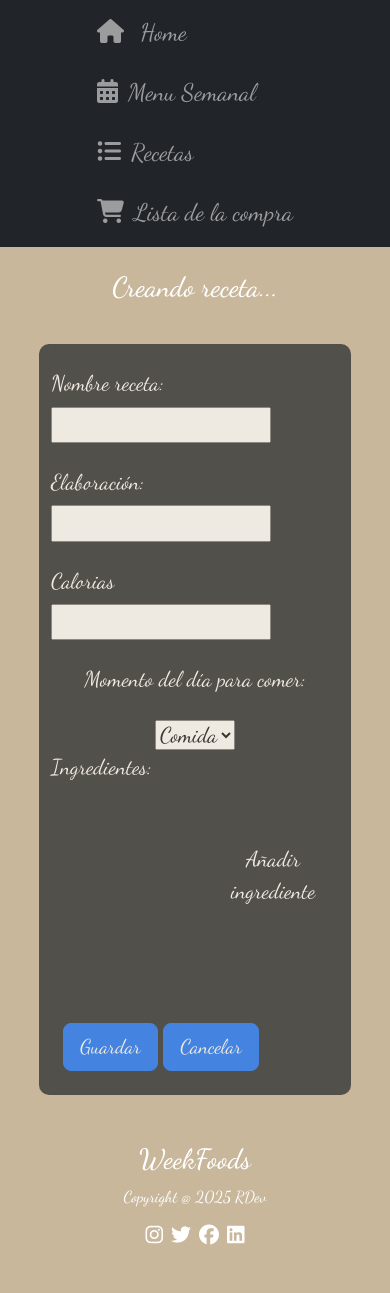
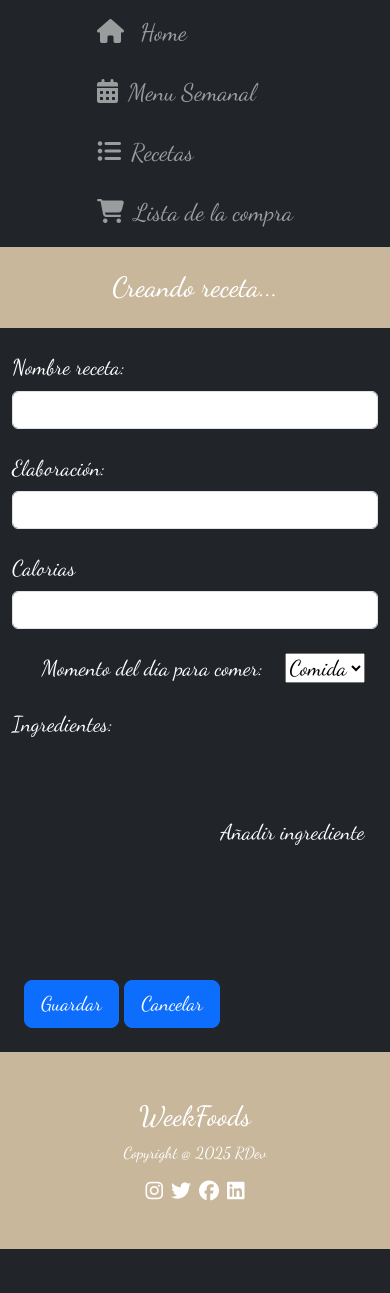
Before and after one commit to rdelgadodev/WeekFoods, a Django app: page /recetas/crear_receta/ in a window 390 px wide. Shown: the part 242-1535 px from the top of the page. After the commit the page ends 1491 px from the top, so only its background shows below. Run offline with Django 5.2, Linux system fonts and the light colour scheme; the visitor is signed in with stand-in values (Sample User, id 1); data that the repository does not hold is empty; some libraries are stand-ins or nearby versions; some web fonts are replaced.

Commit message:
Últimos cambios responsive

```diff
--- a/Recetas/forms.py
+++ b/Recetas/forms.py
@@ -2,25 +2,20 @@ from django.forms import ModelForm, TextInput, NumberInput, Select, URLInput
 from django import forms
 from WeekFoodsApp.models import Recipe, Ingredient
 
-"""class CustomMMCF(forms.ModelMultipleChoiceField):
-    def label_from_instance(self, ingredient):
-        return ingredient.name"""
 
 class RecipeForms(ModelForm):
 
-    ingredients = forms.ModelMultipleChoiceField(queryset = Ingredient.objects.all(),
-                                                 widget = forms.CheckboxSelectMultiple)
+    ingredients = forms.ModelMultipleChoiceField(queryset=Ingredient.objects.all(),
+                                                 widget=forms.CheckboxSelectMultiple)
 
     class Meta:
         model = Recipe
-        fields = ['name', 'elaboration', 'when_you_eat', 'calories', 'ingredients']
-        widgets = {'name': TextInput(attrs={'required':True}),
-                   'elaboration': URLInput(attrs={'required':True}),
-                   'when_you_eat': Select(attrs={'required':True}),
-                   'calories': NumberInput(attrs={'required':True})}
-
-
-
+        fields = ['name', 'elaboration',
+                  'when_you_eat', 'calories', 'ingredients']
+        widgets = {'name': TextInput(attrs={'required': True, 'class': 'form-control'}),
+                   'elaboration': URLInput(attrs={'required': True, 'class': 'form-control'}),
+                   'when_you_eat': Select(attrs={'required': True}),
+                   'calories': NumberInput(attrs={'required': True, 'class': 'form-control'})}
 
 
 class IngredientForms(ModelForm):
@@ -28,7 +23,7 @@ class IngredientForms(ModelForm):
         model = Ingredient
         fields = ['name_ingredient', 'type_food', 'price']
         widgets = {
-            'name_ingredient': TextInput(attrs={'required':True}),
-            'type_food': Select(attrs={'required':True}),
-            'price': NumberInput(attrs={'required':True})
+            'name_ingredient': TextInput(attrs={'required': True, 'class': 'form-control'}),
+            'type_food': Select(attrs={'required': True, 'class': 'form-control'}),
+            'price': NumberInput(attrs={'required': True, 'class': 'form-control'})
         }
--- a/Recetas/templates/Recetas/crear_receta.html
+++ b/Recetas/templates/Recetas/crear_receta.html
@@ -3,9 +3,9 @@
 {% load static %}
 
 {% block content %}
-<h1 class="mt-4 text-center text-white">Creando receta...</h1>
+<h1 class="my-4 text-center text-white">Creando receta...</h1>
 
-<div class="container bg-dark text-white formularios fs-4">
+<div class="container bg-dark text-white fs-4">
 
 
 
@@ -32,35 +32,34 @@
 
 
         <div class="row">
-            <div class="col-sm-4">
-                <div class="form-group">
+                <div class="col-sm-4">
                     <label class="col-form-label mt-3" for="inputDefault">Nombre receta:</label>
                     {{form_recipe.name}}
                 </div>
+
+
+            <div class="col-sm-4">
+
+                    <label class="col-form-label mt-3" for="inputDefault">Elaboración:</label>
+                    {{form_recipe.elaboration}}
+
             </div>
 
             <div class="col-sm-4">
-                <div class="form-group">
-                    <label class="col-form-label mt-3" for="inputDefault">Elaboración:</label>
-                    {{form_recipe.elaboration}}
-                </div>
-            </div>
 
-            <div class="col-sm-4">
-                <div class="form-group">
                     <label class="col-form-label mt-3" for="inputDefault">Calorias</label>
                     {{form_recipe.calories}}
-                </div>
+
             </div>
         </div>
 
         <div class="row">
-            <div class="col">
+
                 <div class="form-group text-center">
                     <label class="col-form-label m-3" for="inputDefault">Momento del día para comer:</label>
                     {{form_recipe.when_you_eat}}
                 </div>
-            </div>
+
         </div>
 
         <div class="row">
--- a/WeekFoodsApp/static/WeekFoodsApp/css/weekfoods.css
+++ b/WeekFoodsApp/static/WeekFoodsApp/css/weekfoods.css
@@ -37,28 +37,11 @@ body {
 /* ----------------------------------------------------------------------------------------------------- */
 
 /* Estilo para home.html*/
-.tarjeta {
-    height: 300px;
-    border-radius: 10px;
-}
 
-.imagen_tarjeta {
 
-    height: 240px;
-    object-fit: cover;
-    border-radius: 10px;
-    transition: all 400ms ease;
-}
 
-.texto_tarjeta {
-    position: absolute;
-    top: 125px;
-    left: 10px;
-    text-align: center;
-    opacity: 0;
-    transition: all 400ms ease;
-    font-weight: bold;
-}
+
+
 
 .tarjeta:hover .imagen_tarjeta {
     opacity: 0.2;
--- a/WeekFoodsApp/templates/WeekFoodsApp/home.html
+++ b/WeekFoodsApp/templates/WeekFoodsApp/home.html
@@ -67,7 +67,7 @@
           class="card-img-top imagen_tarjeta"
           alt="Recetas"
         />
-        <div class="card-body">
+        <div class="card-body text-center">
           <p class="card-text fs-5 texto_tarjeta">
             Accede a las calorias que te aporta cada receta
           </p>
```
Also changed, not shown: Contacto/templates/Contacto/contacto.html (+12 -20 lines), ListaCompra/templates/ListaCompra/lista_compra.html (+4 -6 lines), Recetas/templates/Recetas/agregar_ingrediente.html (+4 -10 lines), Recetas/templates/Recetas/recetas.html (+5 -8 lines), WeekFoodsApp/views.py (+16 -12 lines).
